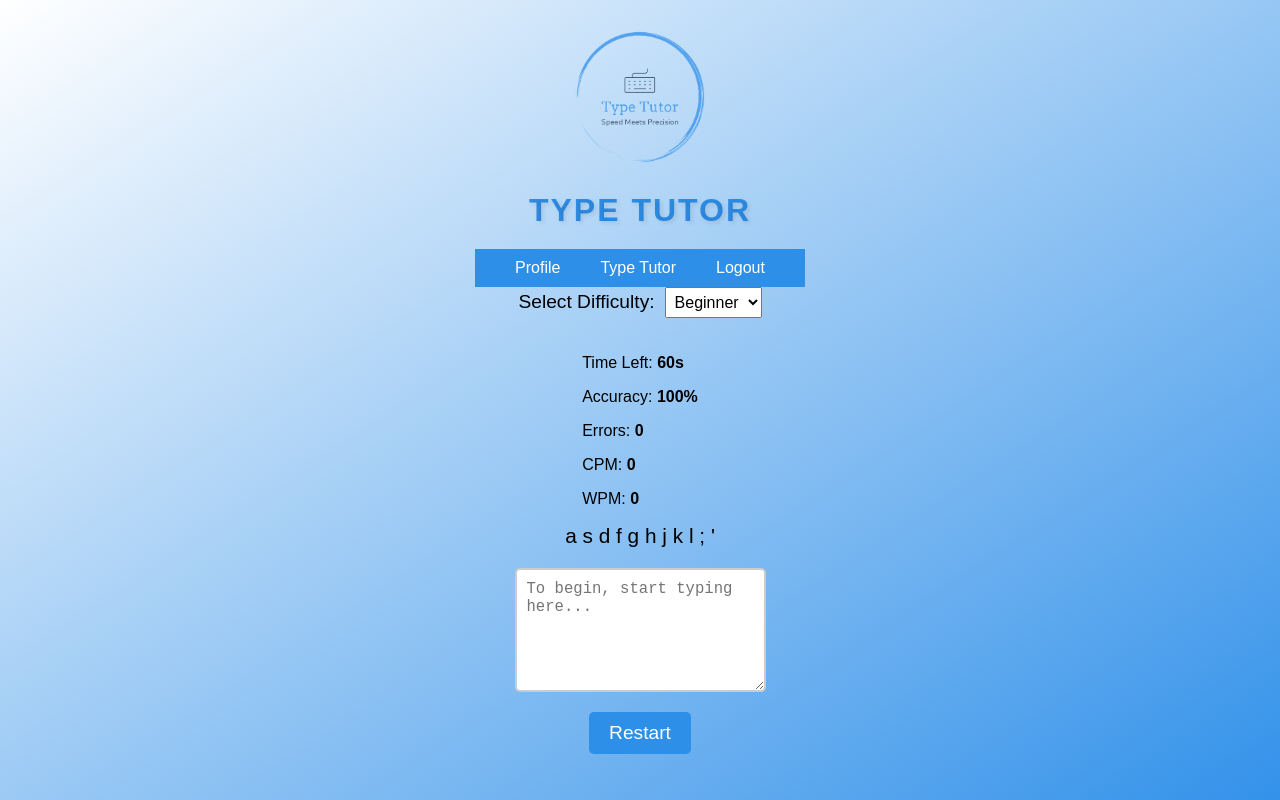
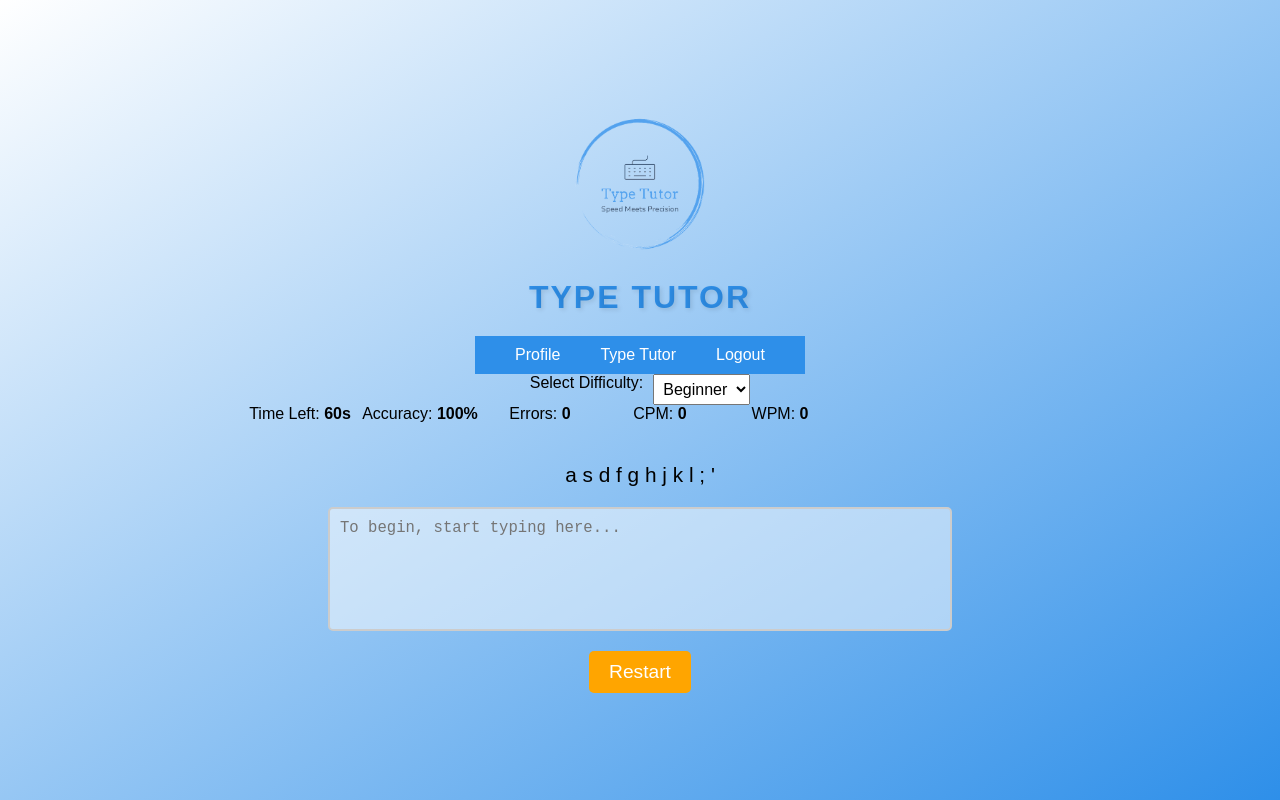
Before and after one commit to IshanAcharya/T3A2-B-client, a React (Create React App) app: page /type-tutor in a window 1280 px wide. Built offline with nearby package versions, Linux system fonts and the light colour scheme; sample sign-in values are in the browser's storage.

Commit message:
Updated styling on frontend pages to improve user experience.

```diff
--- a/src/Pages/Profile.js
+++ b/src/Pages/Profile.js
@@ -131,7 +131,7 @@ const Profile = () => {
                 </div>
             </div>
             <div className="past-sessions-container">
-            <PastSessionsTable sessions={sessions} />
+                <PastSessionsTable sessions={sessions} />
             </div>
         </div>
     );
--- a/src/Pages/TypeTutor.js
+++ b/src/Pages/TypeTutor.js
@@ -224,6 +224,7 @@ const TypeTutor = () => {
                         <option value="Expert">Expert</option>
                     </select>
                 </div>
+                <div className="stats-container">
                     <GameStats
                         timeLeft={timeLeft}
                         totalErrors={totalErrors}
@@ -232,6 +233,7 @@ const TypeTutor = () => {
                         cpm={cpm}
                         wpm={wpm}
                     />
+                </div>
                 <TypingArea
                     quote={currentQuote}
                     typedText={typedText}
--- a/src/styles/GameStats.css
+++ b/src/styles/GameStats.css
@@ -1,13 +1,15 @@
-.stats {
+.game-stats {
     display: flex;
-    justify-content: space-around;
+    justify-content: space-between;
     width: 100%;
     max-width: 600px;
     margin-bottom: 20px;
 }
 
-.stats p {
+.game-stats p {
     margin: 0;
+    text-align: center;
+    flex: 1;
 }
 
 .curr_time,
@@ -17,14 +19,3 @@
 .curr_wpm {
     font-weight: bold;
 }
-
-@media (max-width: 600px) {
-    .stats {
-        flex-direction: column;
-        align-items: center;
-    }
-
-    .stats p {
-        margin-bottom: 10px;
-    }
-}
--- a/src/styles/Profile.css
+++ b/src/styles/Profile.css
@@ -12,6 +12,7 @@ body, html {
     padding: 20px;
     background: linear-gradient(to bottom right, white, #2E8FE9);
     min-height: 100vh;
+    box-sizing: border-box;
 }
 
 .profile-container {
--- a/src/styles/TypeTutor.css
+++ b/src/styles/TypeTutor.css
@@ -1,18 +1,30 @@
+body.typetutor-body, html.typetutor-body {
+    height: 100%;
+    margin: 0;
+    overflow: hidden;
+    font-family: 'Arial', sans-serif;
+}
+
 .type-tutor {
     display: flex;
     flex-direction: column;
     align-items: center;
+    justify-content: center;
     padding: 20px;
     background: linear-gradient(to bottom right, white, #2E8FE9);
     height: 100vh;
+    box-sizing: border-box;
 }
 
 .difficulty-selector {
-    margin-bottom: 20px;
+    margin-bottom: 20px 0;
+    width: 100%;
+    display: flex;
+    justify-content: center;
 }
 
 .difficulty-selector label {
-    font-size: 1.2em;
+    font-size: 1em;
     margin-right: 10px;
 }
 
@@ -20,3 +32,102 @@
     padding: 5px;
     font-size: 1em;
 }
+
+.stats-container {
+    display: flex;
+    justify-content: space-between;
+    width: 80%;
+    max-width: 800px;
+    margin-bottom: 20px;
+}
+
+.game-stats {
+    display: flex;
+    justify-content: space-between;
+    width: 100%;
+}
+
+.timer, .accuracy, .errors {
+    flex: 1;
+    text-align: center;
+}
+
+.cpm, .wpm {
+    flex: 1;
+    text-align: center;
+}
+
+.typing-area {
+    display: flex;
+    flex-direction: column;
+    align-items: center;
+    width: 80%;
+    max-width: 800px;
+}
+
+.quote-display {
+    margin-bottom: 20px;
+    font-size: 1.3em;
+    text-align: center;
+    white-space: pre-wrap;
+    word-wrap: break-word;
+    overflow-wrap: break-word;
+    width: 100%;
+}
+
+.char {
+    display: inline-block;
+    padding: 2px;
+}
+
+.correct {
+    color: green;
+}
+
+.error {
+    color: red;
+    text-decoration: underline;
+}
+
+.space-error {
+    background-color: red;
+}
+
+.input_area {
+    width: 100%;
+    height: 100px;
+    font-size: 1.2em;
+    padding: 10px;
+    margin-bottom: 20px;
+    border: 2px solid #ccc;
+    border-radius: 5px;
+    outline: none;
+    resize: none;
+    background: rgba(255, 255, 255, 0.5);
+}
+
+.input_area:disabled {
+    background-color: white;
+}
+
+@media (max-width: 600px) {
+    .input_area {
+        width: 90%;
+        font-size: 1em;
+    }
+}
+
+.restart_button {
+    padding: 10px 20px;
+    font-size: 1.2em;
+    cursor: pointer;
+    background-color: orange;
+    color: white;
+    border: none;
+    border-radius: 5px;
+    transition: background-color 0.3s;
+}
+
+.restart_button:hover {
+    background-color: darkorange;
+}
--- a/src/styles/TypingArea.css
+++ b/src/styles/TypingArea.css
@@ -2,6 +2,8 @@
     display: flex;
     flex-direction: column;
     align-items: center;
+    width: 100%;
+    max-width: 800px;
 }
 
 .quote-display {
@@ -9,6 +11,7 @@
     font-size: 1.3em;
     text-align: center;
     white-space: pre-wrap;
+    word-wrap: break-word;
 }
 
 .char {
@@ -39,6 +42,8 @@
     border: 2px solid #ccc;
     border-radius: 5px;
     outline: none;
+    resize: none;
+    background: rgba(255, 255, 255, 0.5);
 }
 
 .input_area:disabled {
```
Lines whose indentation alone changed are shown as unchanged.
